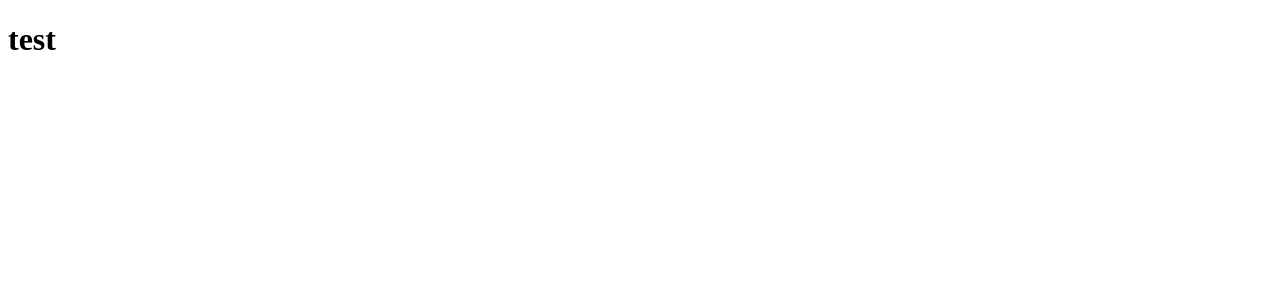
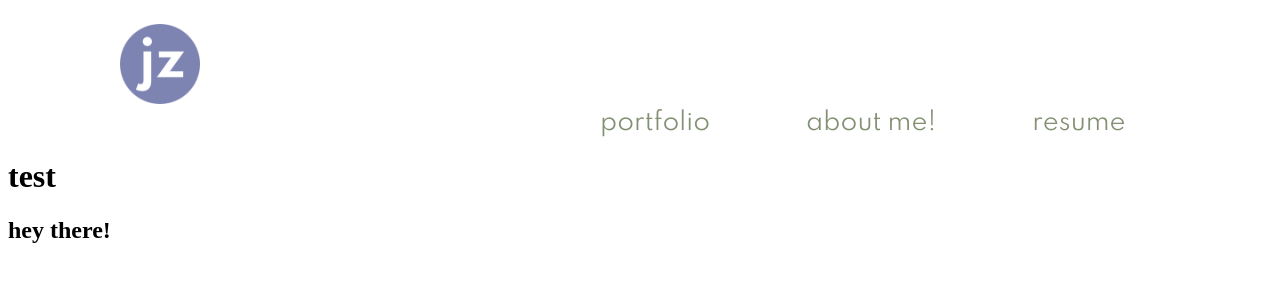
Before and after one commit to jezhu8928/my-portfolio, a Gatsby site: page / in a window 1280 px wide. Built offline with nearby package versions, Linux system fonts and the light colour scheme; Gatsby itself is replaced by a stand-in of ours.

Commit message:
created nav bar

```diff
--- /dev/null
+++ b/src/components/layout.css
@@ -0,0 +1,50 @@
+@import "./typography.css";
+
+@keyframes fade{
+  0% {
+    text-decoration: underline solid white 5px;
+
+  }
+  100% {
+    text-decoration: underline solid #D9DBF1 5px;
+  }
+}
+
+.container {
+  font-size: 16px;
+  margin: 0;
+}
+
+.image {
+  height: 5rem;
+  width: 5rem;
+  padding: 0;
+  margin-top: 1rem;
+  margin-left: 7rem;
+}
+
+.actual-nav-bar {
+  display: flex;
+  align-items: center;
+  justify-content: flex-start;
+  flex-wrap: wrap;
+}
+
+.page-links {
+  margin-left: 37rem;
+  padding: 0;
+}
+
+.nav-link-text {
+  font-family: "Spartan Regular", sans-serif;
+  font-size: 24px;
+  color: #839073;
+  justify-content: flex-end;
+  padding-right: 6rem;
+  text-decoration: none;
+}
+
+.nav-link-text:hover {
+  animation: fade 0.5s linear forwards;
+
+}
--- a/src/components/navbar.js
+++ b/src/components/navbar.js
@@ -0,0 +1,23 @@
+import * as React from "react";
+import "./layout.css";
+import logo from "../images/logo.png";
+import {Link} from "gatsby";
+
+const NavBar = () => {
+  return (
+    <div className="container">
+      <nav>
+        <div className="actual-nav-bar">
+          <Link to="/"><img src={logo} alt="my very fancy logo" className="image"/></Link>
+          <div className="page-links">
+              <Link to="/" className="nav-link-text">portfolio</Link>
+              <Link to="/aboutme" className="nav-link-text">about me!</Link>
+              <Link to="/" className="nav-link-text">resume</Link>
+          </div>
+        </div>
+      </nav>
+    </div>
+  );
+};
+
+export default NavBar;
--- a/src/pages/index.js
+++ b/src/pages/index.js
@@ -1,9 +1,13 @@
 import * as React from "react";
+import logo from "../images/logo.png";
+import NavBar from "../components/navbar.js";
 
 const IndexPage = () => {
   return (
     <main>
+      <NavBar/>
       <h1>test</h1>
+      <h2>hey there!</h2>
     </main>
   )
 }
```
Also changed, not shown: src/pages/aboutme.js (+15 -0 lines).
